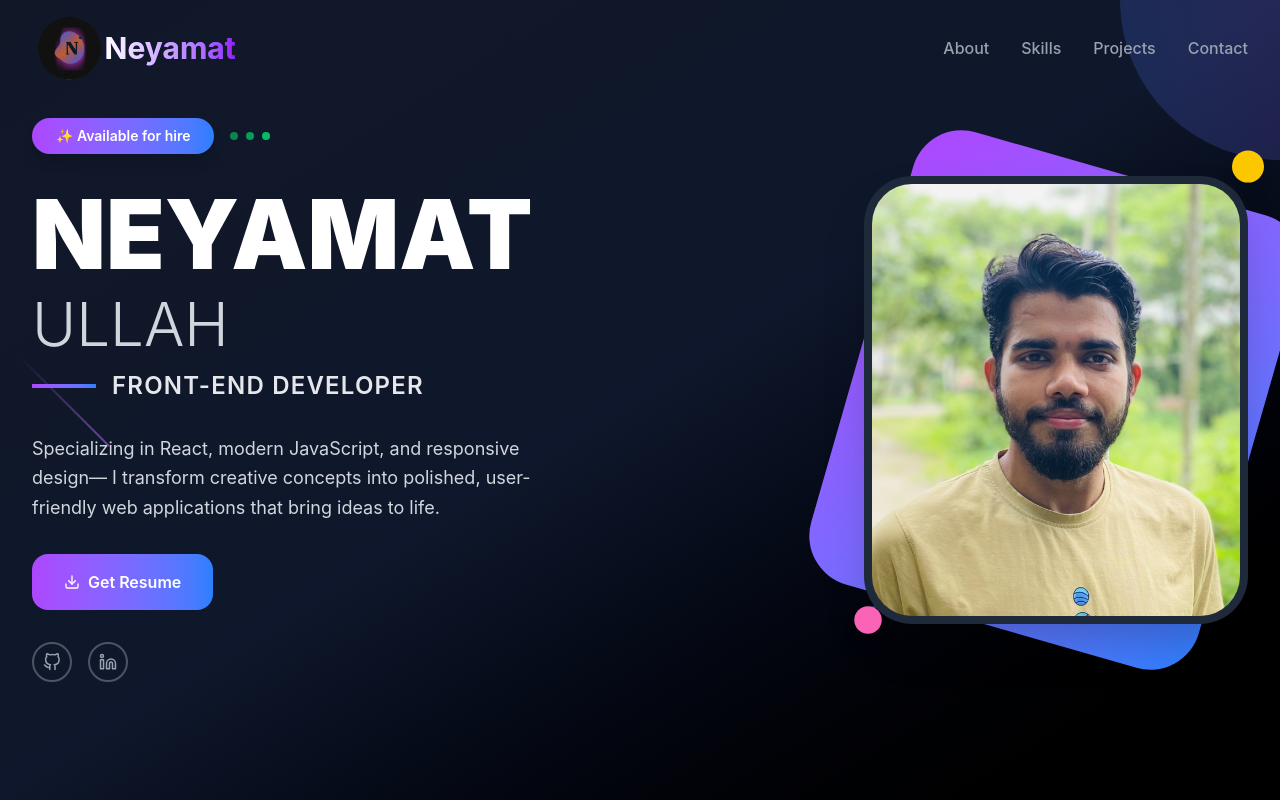
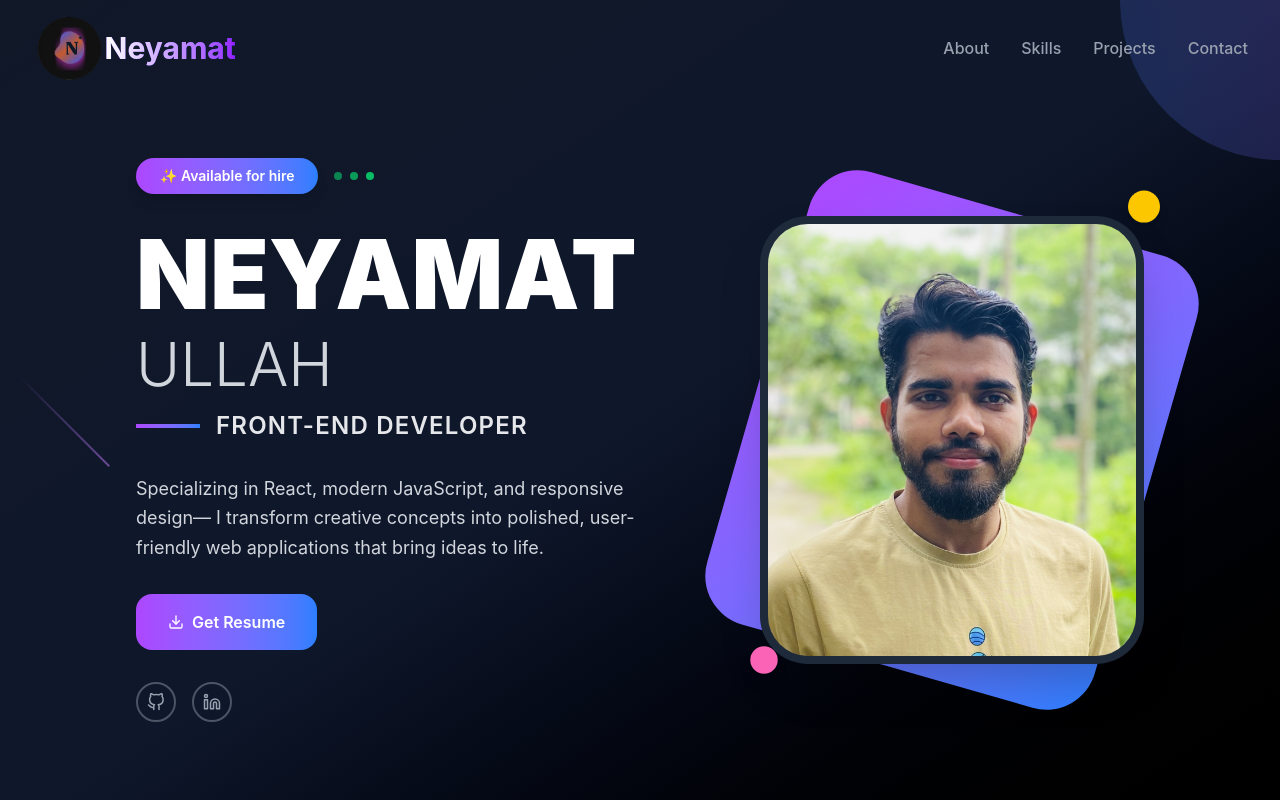
Before and after one commit to neyamat7/portfolio, a React (Vite) app: page / in a window 1280 px wide. Shown: the top 800 px of the page. Built offline with nearby package versions, Linux system fonts and the light colour scheme.

Commit message:
update layout in HeroSection component for improved responsiveness

```diff
--- a/src/components/HeroSection/HeroSection.jsx
+++ b/src/components/HeroSection/HeroSection.jsx
@@ -5,7 +5,7 @@ const HeroSection = () => {
   return (
     <section
       id="home"
-      className="min-h-screen bg-gradient-to-br from-gray-900 via-slate-900 to-black relative overflow-hidden"
+      className=" lg:pt-10 min-h-screen bg-gradient-to-br from-gray-900 via-slate-900 to-black relative overflow-hidden"
     >
       {/* Geometric Background Elements */}
       <div className="absolute inset-0 overflow-hidden">
@@ -26,7 +26,7 @@ const HeroSection = () => {
       </div>
 
       <div className="max-w-7xl mx-auto px-4 sm:px-6 lg:px-8 py-20 relative z-10">
-        <div className="grid grid-cols-1 lg:grid-cols-12 gap-12 lg:gap-8 items-center min-h-[80vh] mt-12 lg:mt-0">
+        <div className="flex flex-col lg:flex-row lg:justify-center gap-12 lg:gap-28 items-center min-h-[80vh] mt-12 lg:mt-0">
           {/* Left Side - Content */}
           <motion.div
             className="lg:col-span-7 order-2 lg:order-1"
```
